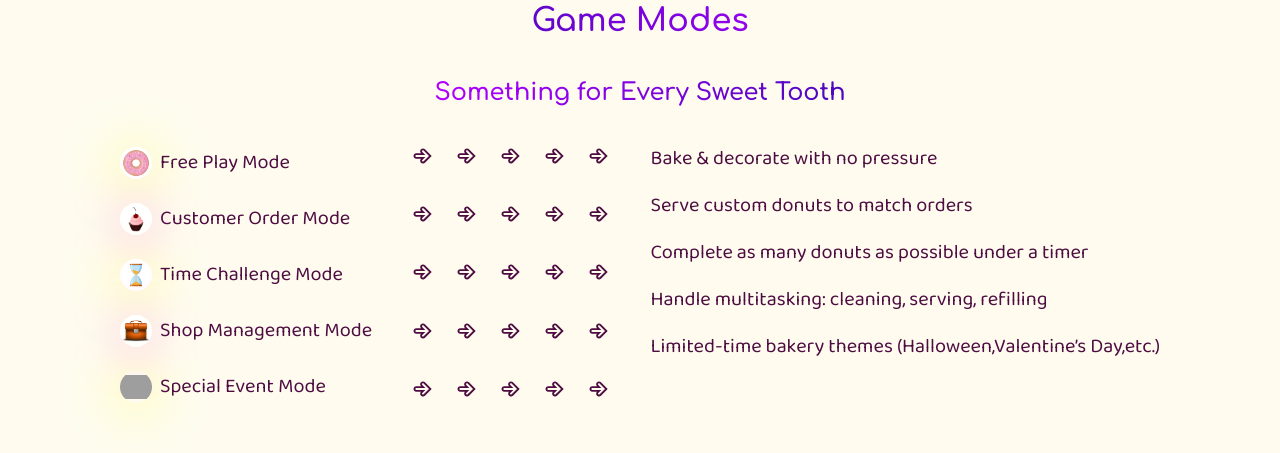
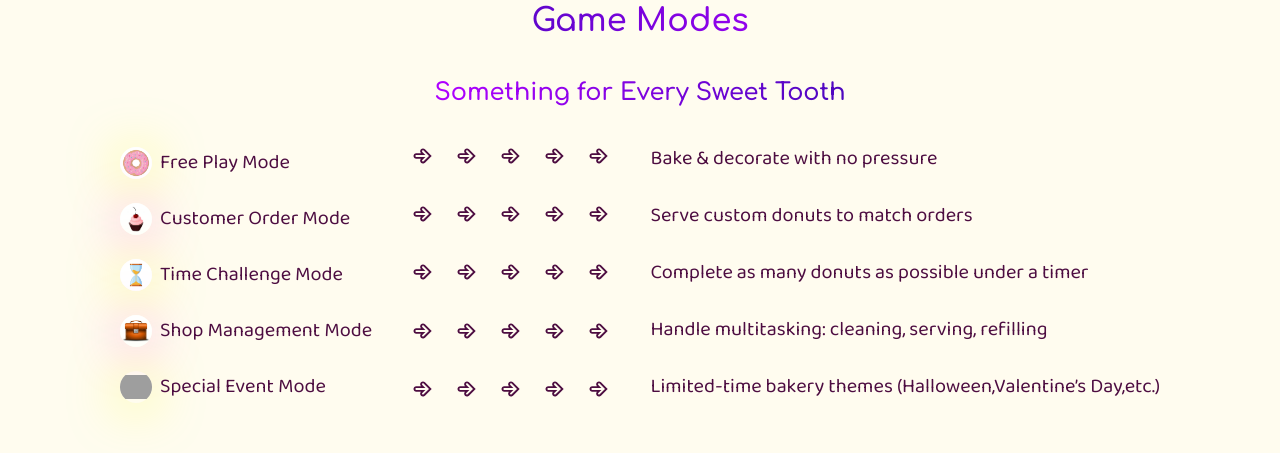
Before and after one commit to MarvinNox/donut-maker, a website built with Vite: page src/index.html in a window 1280 px wide. Shown: the part 3946-4399 px from the top of the page. Built offline with nearby package versions, Linux system fonts and the light colour scheme; grey boxes are pictures that could not be loaded.

Commit message:
Update game-modes.css

```diff
--- a/src/css/game-modes.css
+++ b/src/css/game-modes.css
@@ -56,9 +56,9 @@
 .game__list-adv {
   display: flex;
   flex-direction: column;
-  gap: 30px;
+  gap: 24px;
   @media screen and (min-width: 1200px) {
-    gap: 24px;
+    gap: 34px;
   }
 }
 .sub--list {
```
